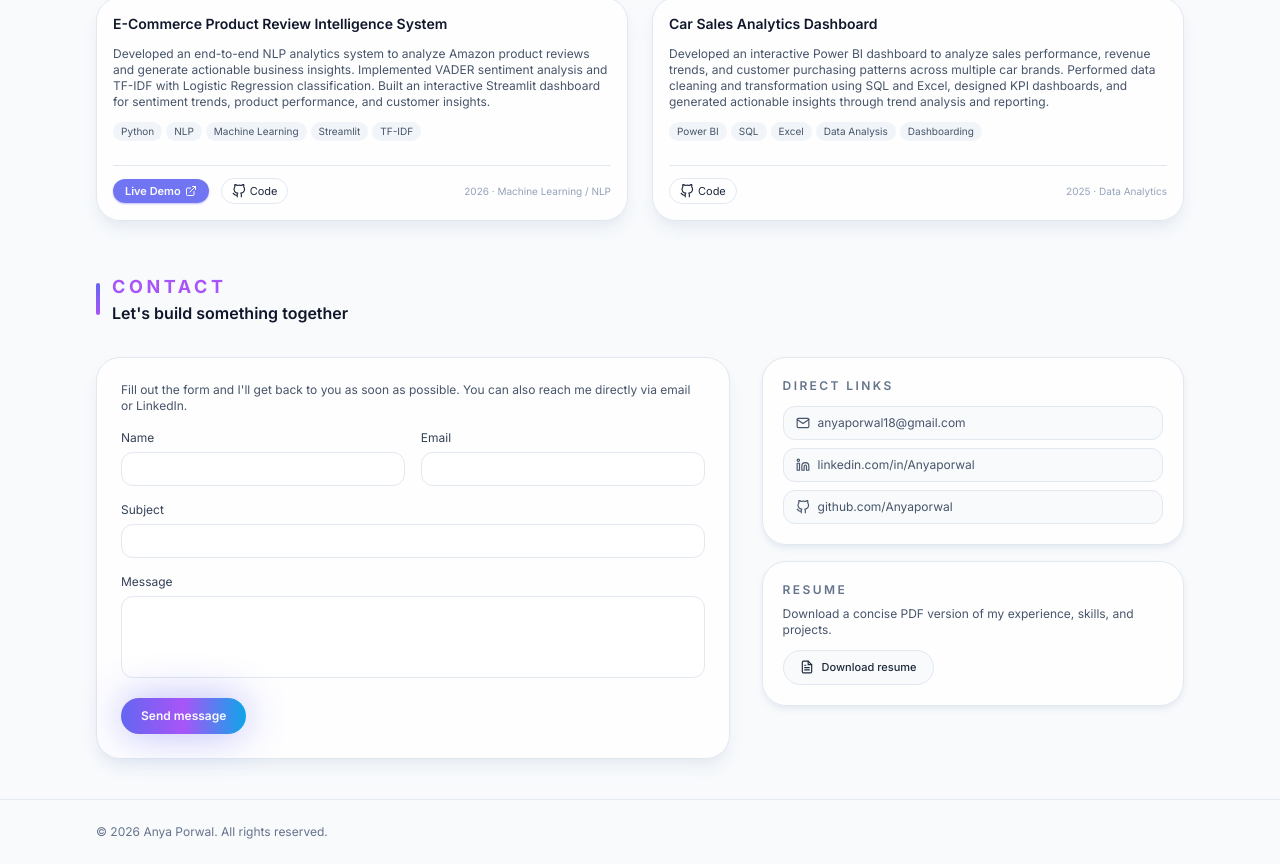
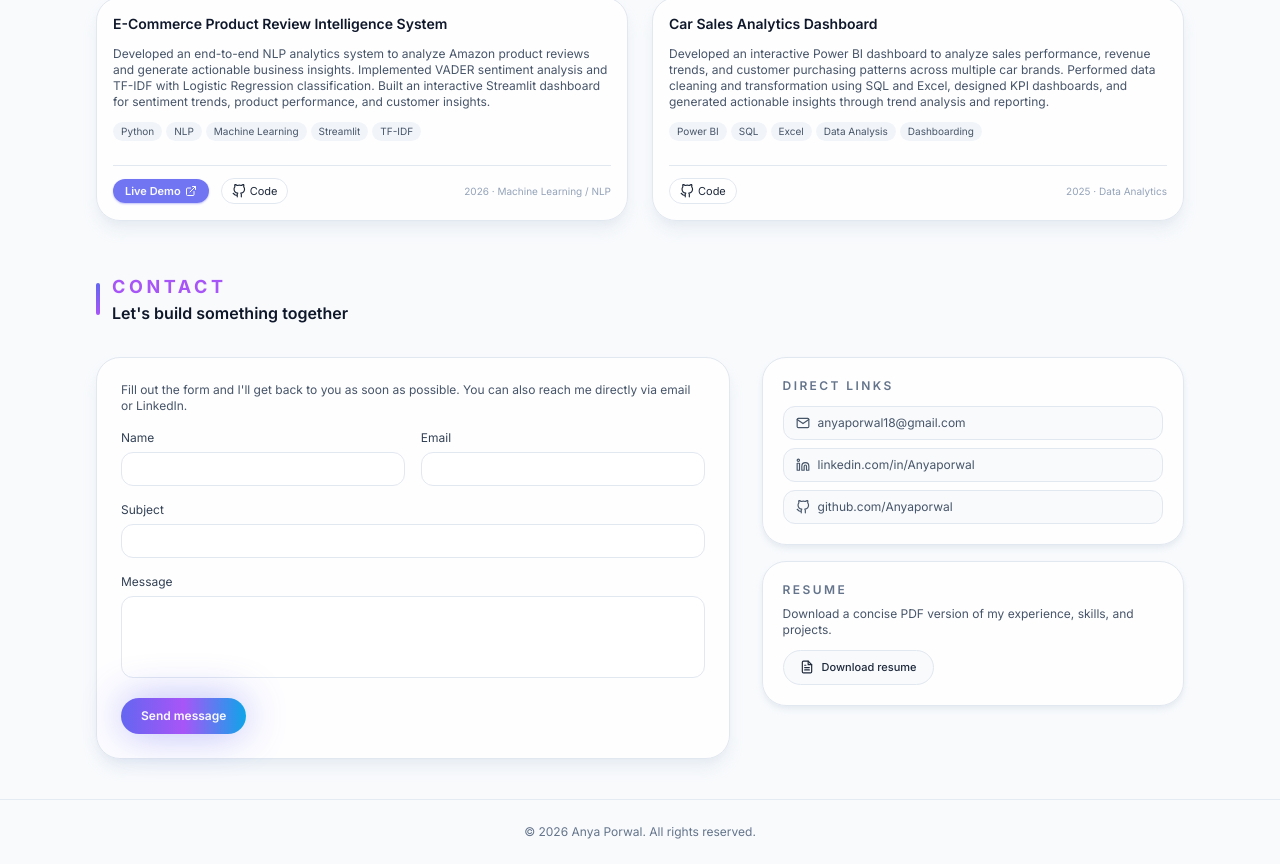
Before and after one commit to Anyaporwal/Portfolio, a React (Vite) app: page / in a window 1280 px wide. Shown: the part 3327-4191 px from the top of the page. Built offline with nearby package versions, Linux system fonts and the light colour scheme.

Commit message:
Updte Footer

```diff
--- a/src/components/Footer.jsx
+++ b/src/components/Footer.jsx
@@ -1,12 +1,10 @@
 export function Footer() {
   return (
     <footer className="border-t border-slate-200/80 bg-slate-50/95 py-6 text-xs text-slate-500 dark:border-slate-800/80 dark:bg-slate-950/95">
-      <div className="mx-auto flex max-w-6xl flex-col items-center justify-between gap-3 px-4 sm:flex-row sm:px-6 lg:px-8">
-
+      <div className="mx-auto max-w-6xl px-4 text-center sm:px-6 lg:px-8">
         <p>
           © {new Date().getFullYear()} Anya Porwal. All rights reserved.
         </p>
-
       </div>
     </footer>
   );
--- a/src/components/Projects.jsx
+++ b/src/components/Projects.jsx
@@ -7,7 +7,7 @@ title: "CrimeGuard",
 category: "AI / Full Stack",
 description:
 "Built an AI-powered Crime Hotspot Prediction and Safety Analytics System using DBSCAN clustering to identify crime-prone regions from geospatial datasets. Implemented safest-route recommendation using OSRM API with hotspot-based risk scoring, real-time alerts, incident reporting, authentication, women safety SOS, and GeoJSON-based visual analytics.",
-github: "https://github.com/Anyaporwal/MiniProject_6th",
+github: "https://github.com/Anyaporwal/MiniProject_6th_sem",
 stack: [
 "React.js",
 "FastAPI",
```
